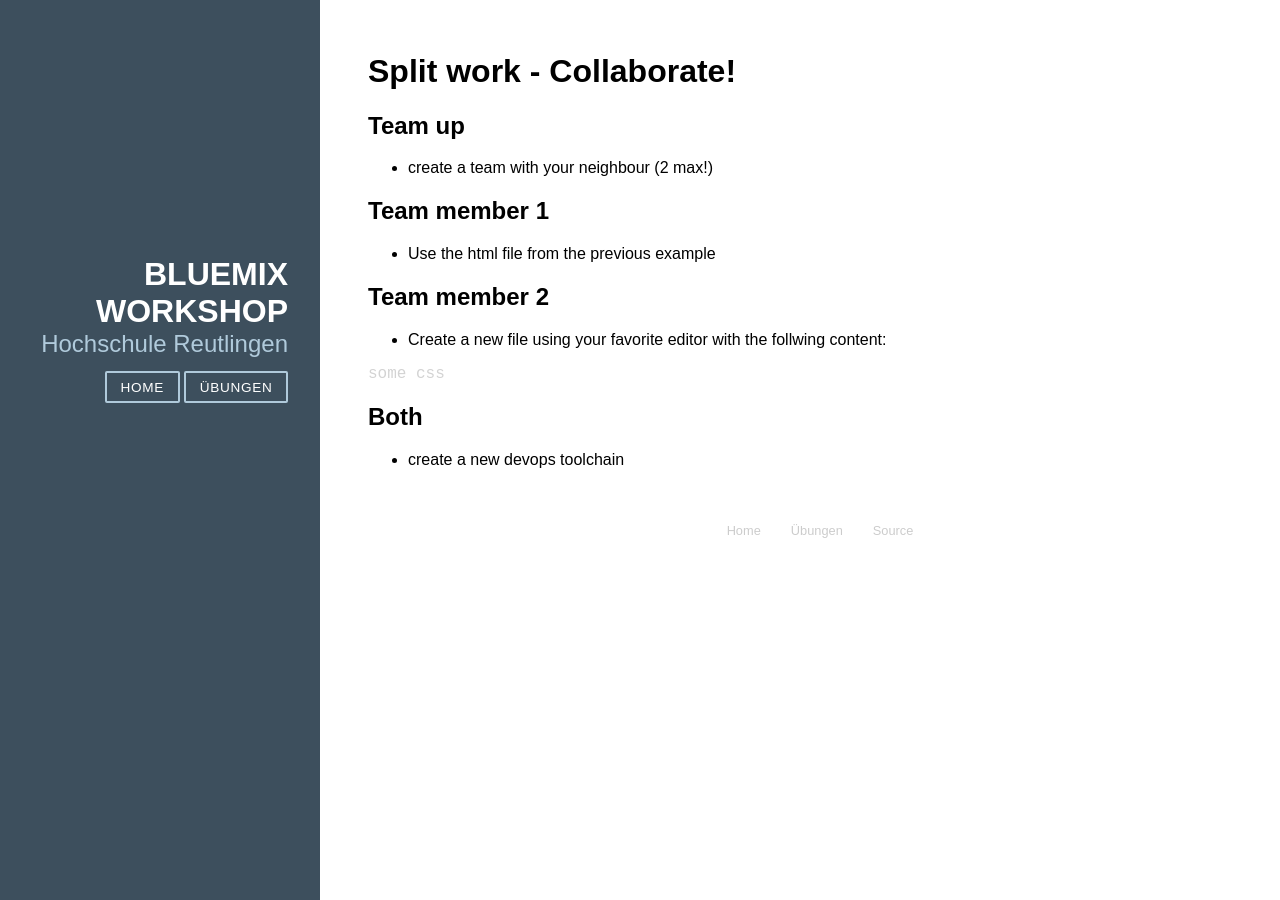
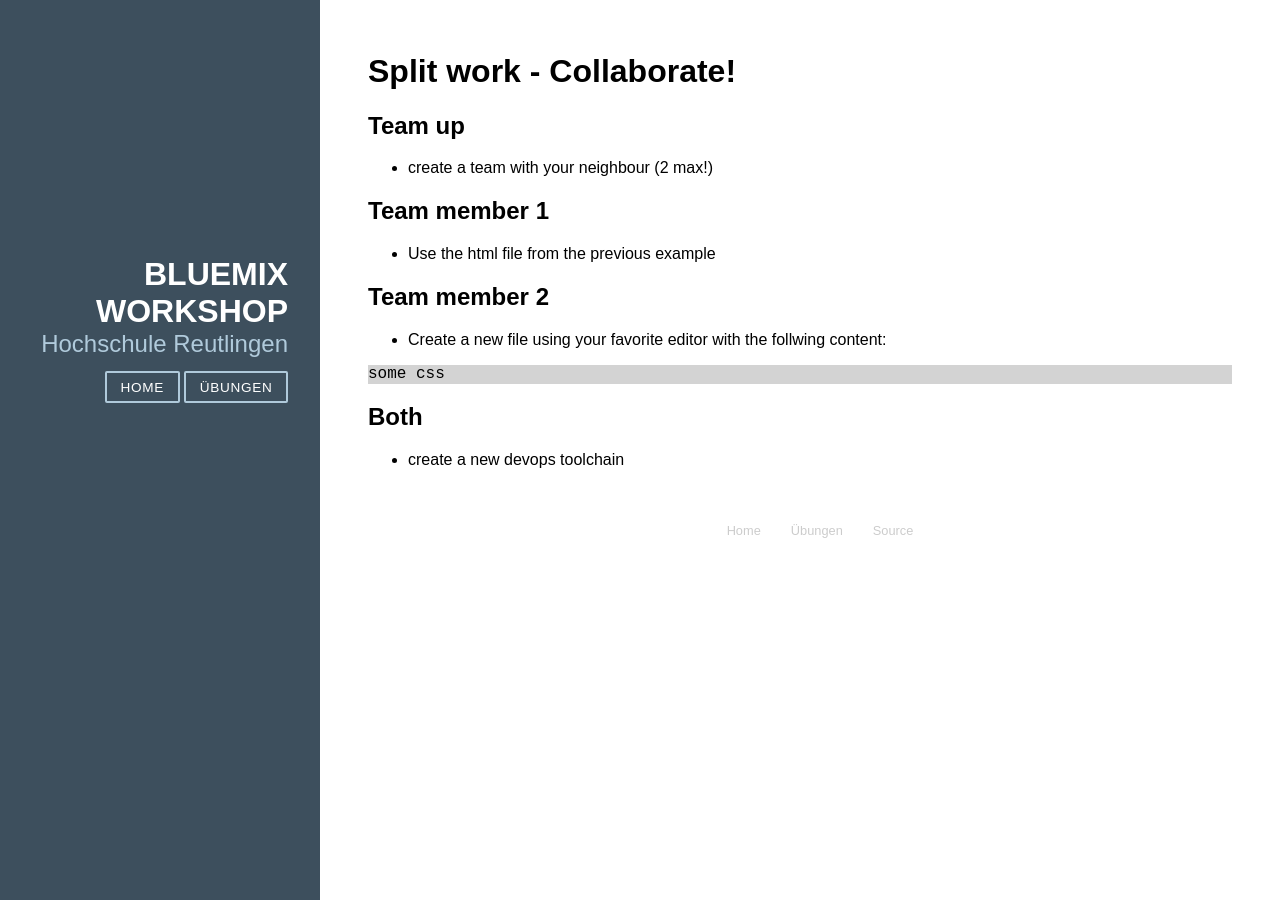
Before and after one commit to mkubik/HRTCloudDemo.github.io, a Jekyll site: the page built from _labs/003-collaborate.markdown, in a window 1280 px wide. Built offline with Jekyll 4.4.1, drawn with Linux system fonts in a browser that asks for light colours; nearby versions of some CDN libraries.

Commit message:
change code again

```diff
--- a/css/site.css
+++ b/css/site.css
@@ -22,7 +22,11 @@
 samp {
   font-family: monospace, monospace; /* 1 */
   font-size: 1em; /* 2 */
-  color: rgb(211,211,211)
+  background: rgb(211,211,211)
+}
+
+pre {
+    background: rgb(211,211,211)
 }
 
 /* LAYOUT CSS */
```
